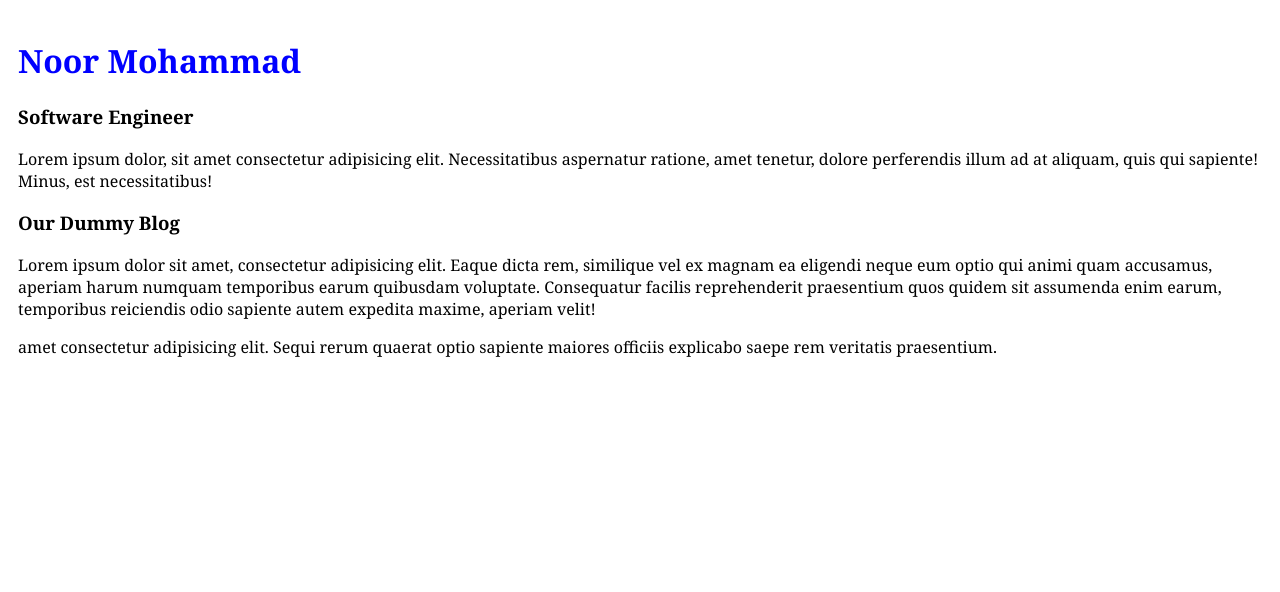
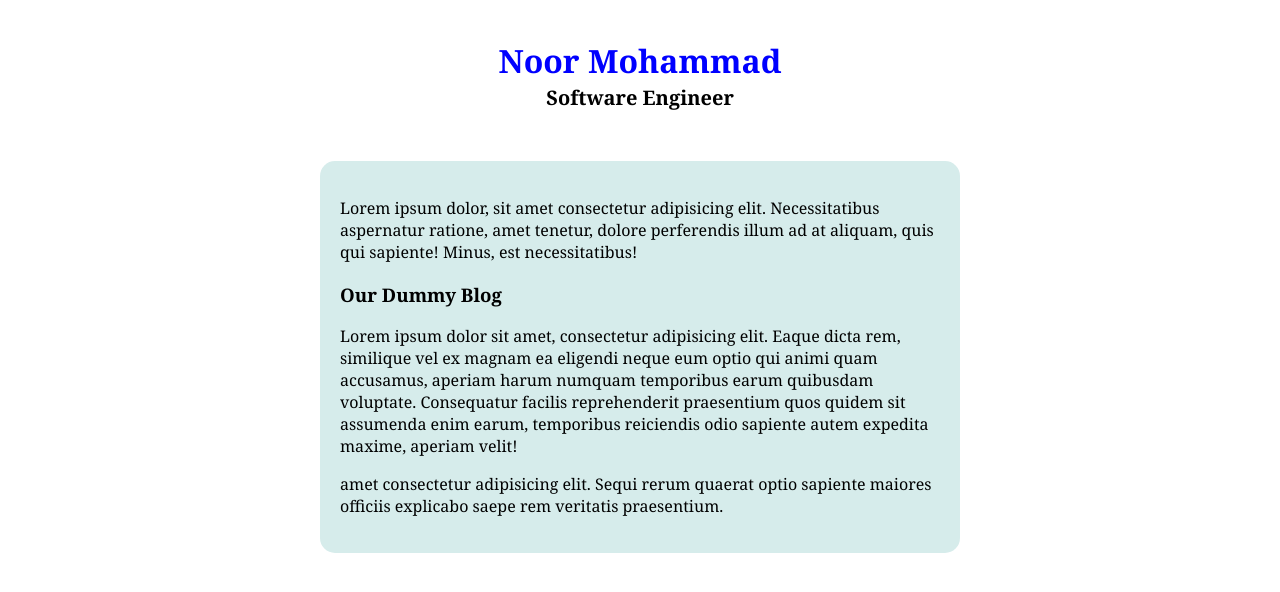
Before and after one commit to mernpeoplentech/git-test, a React (Vite) app: page / in a window 1280 px wide. Shown: the top 592 px of the page. Built offline with nearby package versions, Linux system fonts and the light colour scheme.

Commit message:
conflict resolved

```diff
--- a/src/index.css
+++ b/src/index.css
@@ -1,3 +1,19 @@
 * {
   font-family: Cambria, Cochin, Georgia, Times, "Times New Roman", serif;
 }
+h1{
+  text-align: center;
+}
+.title{
+  font-size: 20px;
+  text-align: center;
+  margin-top: -20px;
+  margin-bottom: 50px;
+}
+.des{
+  width: 600px;
+  margin: 0 auto;
+  background-color: rgb(214, 236, 235);
+  padding: 20px;
+  border-radius: 15px;
+}
```
